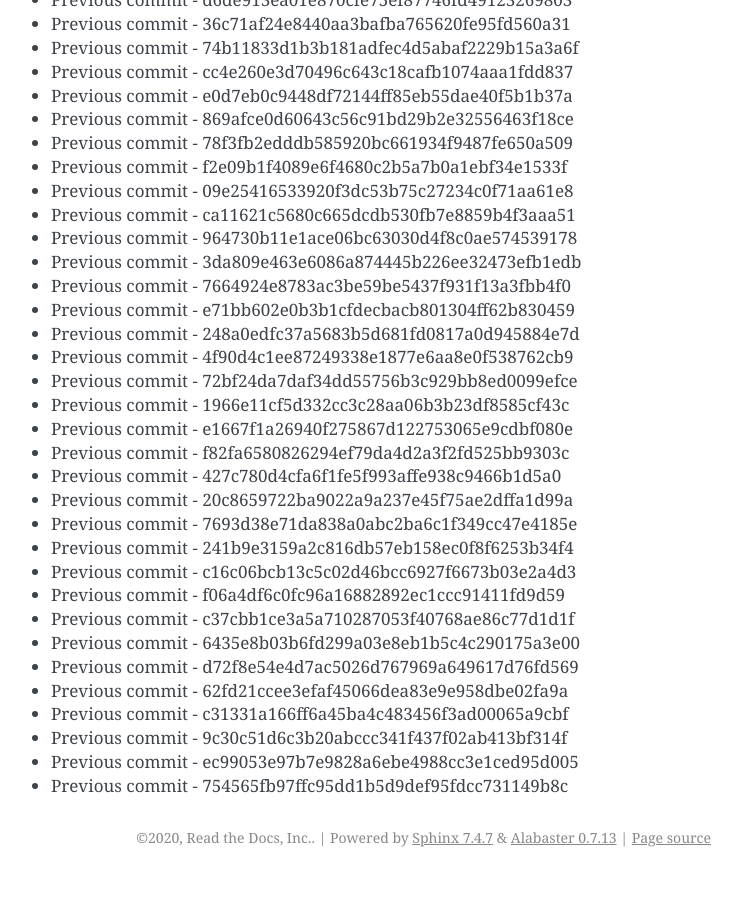
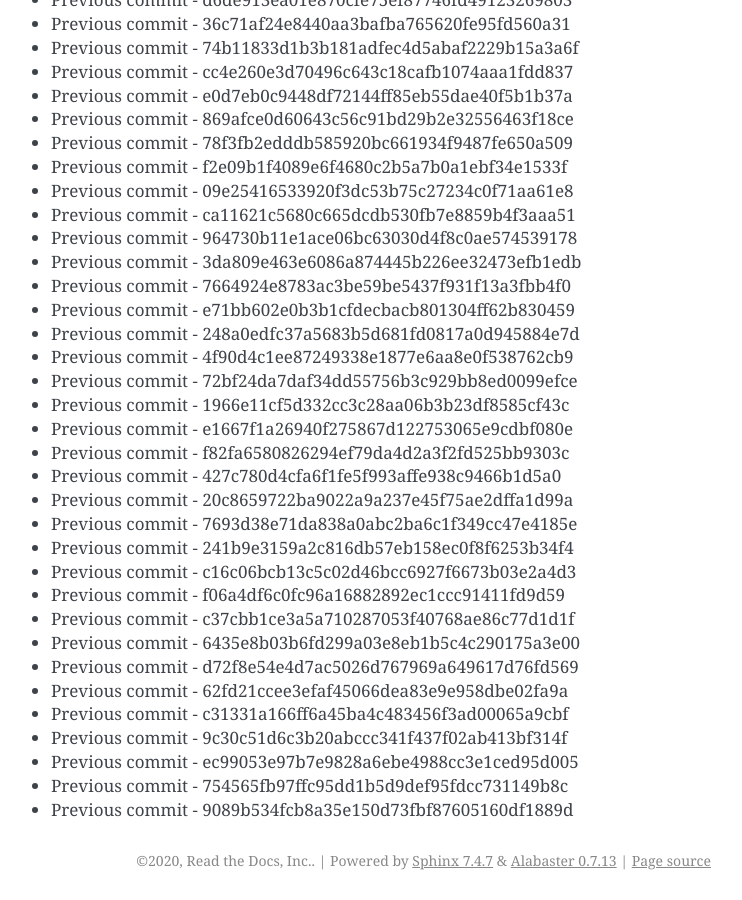
Before and after one commit to readthedocs/rtd-git-stresstest, a Sphinx documentation site: the page built from docs/updates.rst, in a window 1280 px wide and 900 px high, scrolled down 96033 px. Shown: the whole window, without its empty margins (399-1141 px from the left). Built offline with Sphinx 7.4.7, drawn with Linux system fonts in a browser that asks for light colours; before the commit the page ends 96910 px from its top, so only the background shows below that.

Commit message:
Generating commit from previous: 9089b534fcb8a35e150d73fbf87605160df1889d

```diff
--- a/docs/updates.rst
+++ b/docs/updates.rst
@@ -4067,3 +4067,4 @@ It can be tested for any performance characteristics.
 * Previous commit - 9c30c51d6c3b20abccc341f437f02ab413bf314f
 * Previous commit - ec99053e97b7e9828a6ebe4988cc3e1ced95d005
 * Previous commit - 754565fb97ffc95dd1b5d9def95fdcc731149b8c
+* Previous commit - 9089b534fcb8a35e150d73fbf87605160df1889d
```
